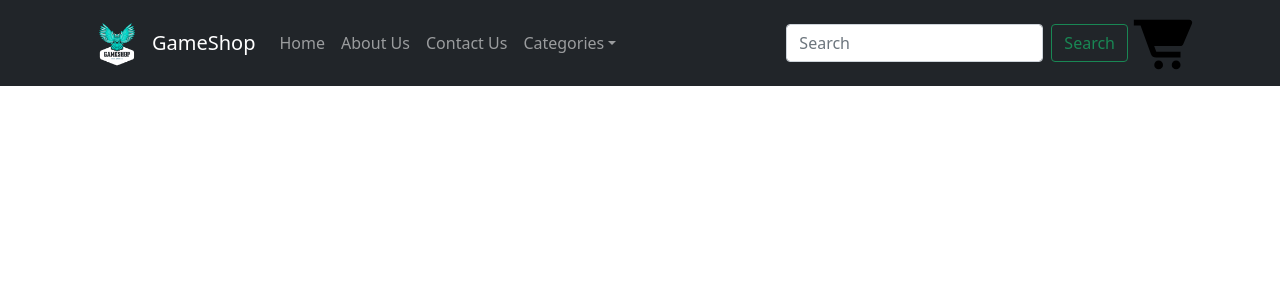
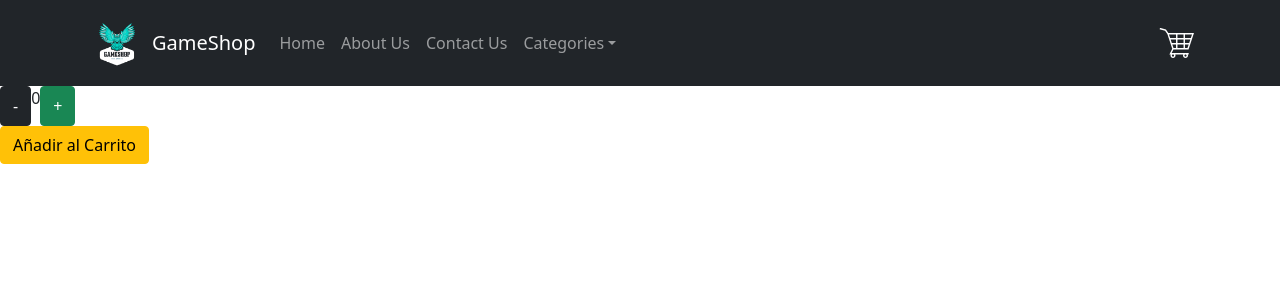
Before and after one commit to DanielQuintero99/appcquintero, a React (Create React App) app: page / in a window 1280 px wide. Shown: the top 300 px of the page. Built offline with nearby package versions, Linux system fonts and the light colour scheme.

Commit message:
add button count

```diff
--- a/package.json
+++ b/package.json
@@ -10,6 +10,7 @@
     "react": "^17.0.2",
     "react-bootstrap": "^2.2.1",
     "react-dom": "^17.0.2",
+    "react-icons": "^4.3.1",
     "react-scripts": "5.0.0",
     "web-vitals": "^2.1.4"
   },
--- /dev/null
+++ b/src/components/CartWidget.jsx
@@ -0,0 +1,12 @@
+import {  GiShoppingCart } from 'react-icons/gi';
+
+export default function CartWidget() {
+
+  return (
+  <>
+  <div>
+    <GiShoppingCart size="40px" color="white"/>
+  </div>
+  </>
+  );
+}
--- a/src/components/CartWidgetContainer.jsx
+++ /dev/null
@@ -1,12 +0,0 @@
-import React from "react"
-import Cart from "../logos/cart.svg"
-
-export default function CartWidgetContainer() {
-
-  return (
-
-  <>
-        <img width="70px" height="auto" className="img-responsive" src={Cart}  alt="logo" />
-  </>
-  );
-}
--- /dev/null
+++ b/src/components/ItemCount.jsx
@@ -0,0 +1,38 @@
+import React from "react"
+import { useState } from "react"
+import { Button } from "react-bootstrap";
+
+
+
+export default function ItemCount({stock}) {
+    const [count,setCount]=useState(0);
+    function add(){
+        setCount(count+1);
+       if(count>=stock){
+           setCount(stock);
+       }
+    }
+    function removeOne(){
+        setCount(count-1);
+        if(count<=0){
+            setCount(0);
+        }
+    }
+    function onAdd(){
+        alert("Added to cart " + count + " items");
+    }
+  return (
+
+<>
+    <div className="d-flex">
+    <Button onClick={removeOne} variant="dark">-</Button>{' '}
+    <p>{count}</p>
+    <Button onClick={add} variant="success">+</Button>{' '}
+
+    </div>
+
+    <Button onClick={onAdd} variant="warning">Añadir al Carrito</Button>{' '}
+
+</>
+  );
+}
--- a/src/components/ItemListContainer.jsx
+++ b/src/components/ItemListContainer.jsx
@@ -1,11 +1,11 @@
 import React from "react"
-
+import ItemCount from "./ItemCount";
 export default function ItemListContainer() {
 
   return (
 
   <>
-
+    <ItemCount />
   </>
   );
 }
--- a/src/components/NavBar.jsx
+++ b/src/components/NavBar.jsx
@@ -3,11 +3,8 @@ import Navbar from "react-bootstrap/Navbar";
 import Container from "react-bootstrap/Container";
 import Nav from "react-bootstrap/Nav";
 import NavDropdown from "react-bootstrap/NavDropDown";
-import Form from "react-bootstrap/Form";
-import FormControl from "react-bootstrap/FormControl";
-import Button from "react-bootstrap/Button";
 import Logo from '../../src/logos/GameShopOwl.png';
-import CartWidgetContainer from "./CartWidgetContainer";
+import CartWidget from "./CartWidget";
 
 
 
@@ -16,8 +13,8 @@ export default function NavBar() {
   return (
 
     <>
-      <header>
-      <Navbar fixed="top" collapseOnSelect expand="lg" bg="dark" variant="dark">
+
+  <Navbar collapseOnSelect expand="lg" bg="dark" variant="dark">
   <Container>
   <img width="70px" height="auto" className="img-responsive" src={Logo}  alt="logo" />
   <Navbar.Brand href="#home">GameShop</Navbar.Brand>
@@ -37,20 +34,11 @@ export default function NavBar() {
         <NavDropdown.Item href="#action/3.6">Accessories</NavDropdown.Item>
         </NavDropdown>
     </Nav>
-    <Form className="d-flex">
-        <FormControl
-          type="search"
-          placeholder="Search"
-          className="me-2"
-          aria-label="Search"
-        />
-        <Button variant="outline-success">Search</Button>
-      </Form>
-      <CartWidgetContainer/>
+    <CartWidget/>
   </Navbar.Collapse>
   </Container>
 </Navbar>
-      </header>
+
 
     </>
   );
```
Also changed, not shown: src/logos/cart.svg (deleted), 1 other file (tests, documents, lock files or other folders).
